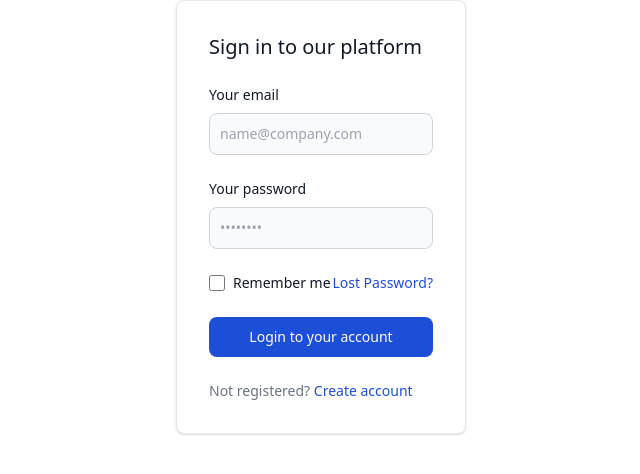
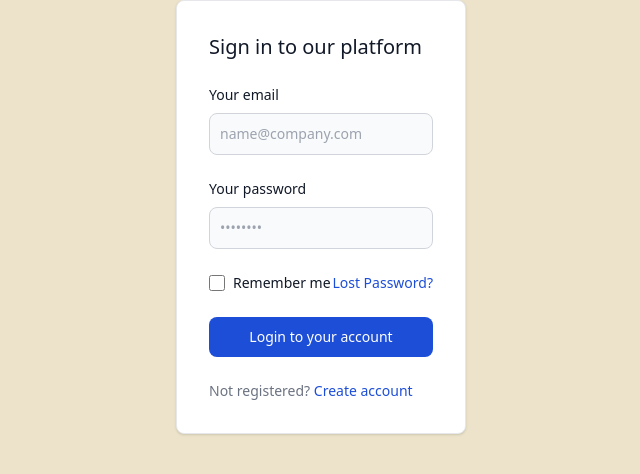
Before and after one commit to rakib00-dev/react-bmi-00, a React (Vite) app: page / in a window 1280 px wide. Shown: the top 474 px of the page, without its empty margins (319-959 px from the left). Built offline with nearby package versions, Linux system fonts and the light colour scheme.

Commit message:
added new theme

```diff
--- a/tailwind.config.js
+++ b/tailwind.config.js
@@ -4,7 +4,8 @@ export default {
   theme: {
     extend: {},
   },
+  plugins: [require('daisyui')],
   daisyui: {
-    themes: ['light', 'dark', 'cupcake'],
+    themes: ['retro'],
   },
 };
```
